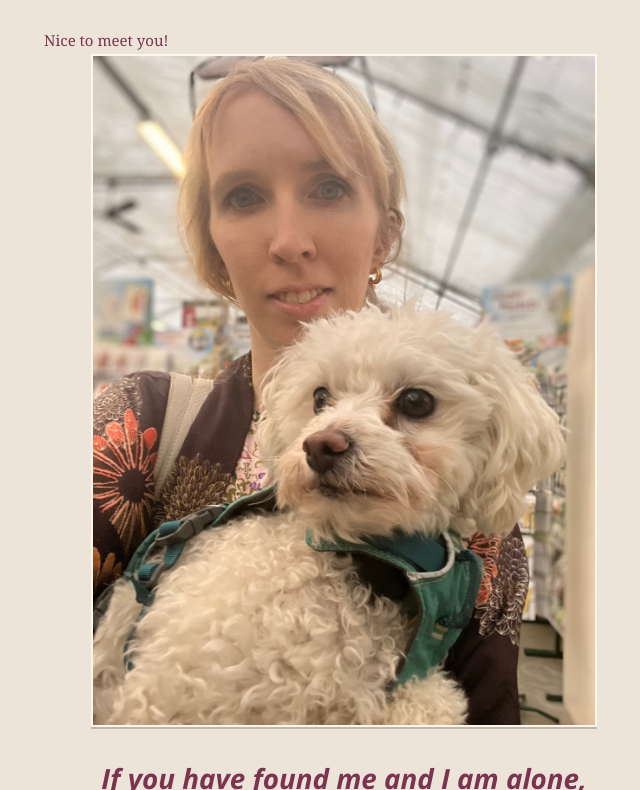
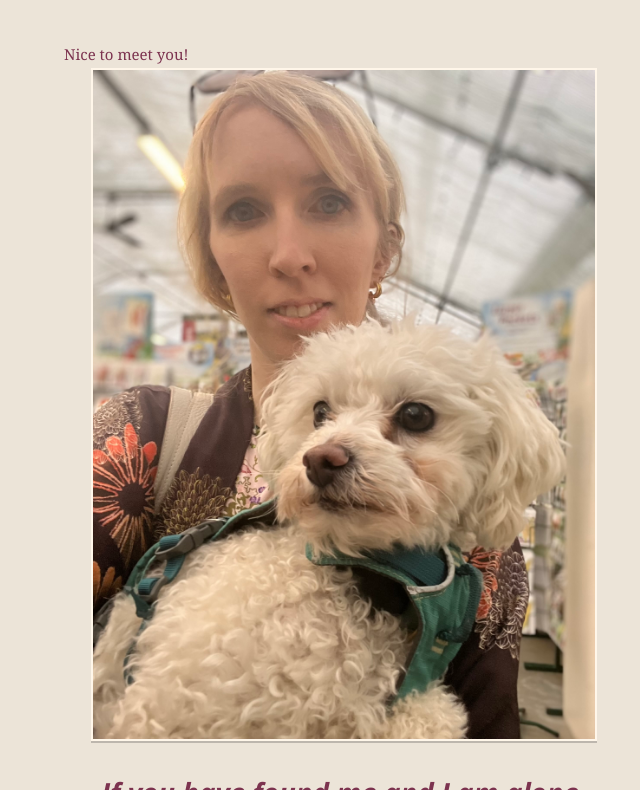
Before and after one commit to Mercurie/mercurie.github.io, a plain HTML site: page index.html in a window 1280 px wide. Shown: the part 109-899 px from the top of the page, without its empty margins (296-936 px from the left). Drawn offline with nearby package versions, Linux system fonts and the light colour scheme.

Commit message:
Update index.html

```diff
--- a/index.html
+++ b/index.html
@@ -3,7 +3,8 @@
   <style>
 .asubtitle {
   color:  #7c334f;
-  align="center";
+  align: "center";
+  padding: 14px 20px 0;
 }
 </style>
   <head>
```
